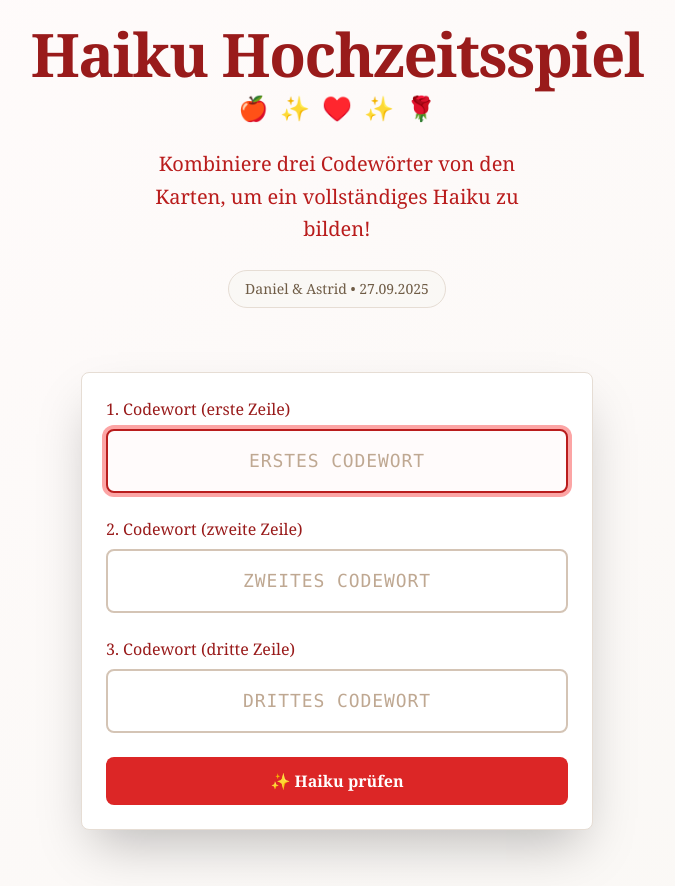
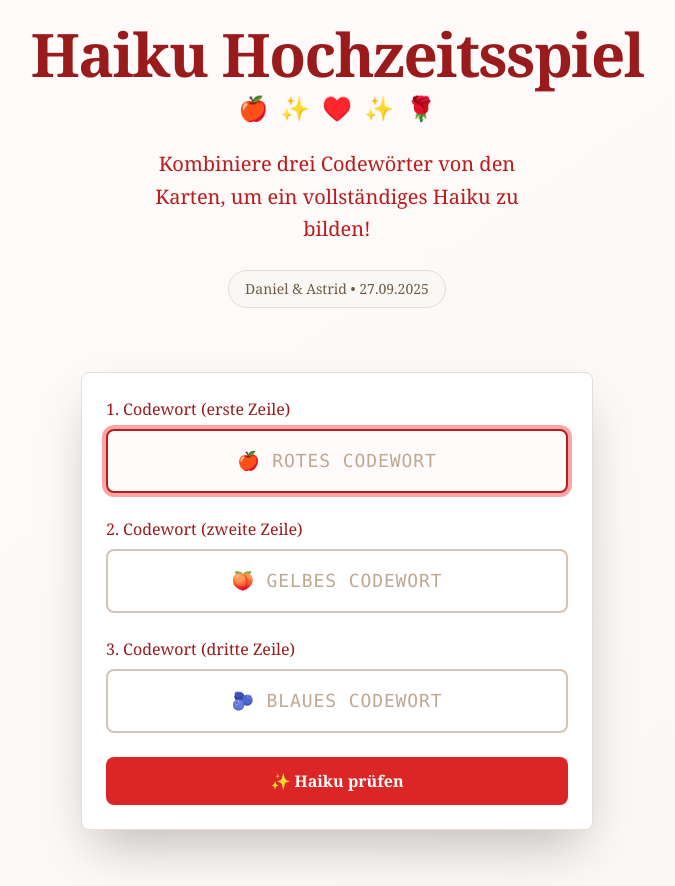
Before and after one commit to Nelathan/gaderbauer-wedding-game, a Vue app: page / in a window 1280 px wide. Shown: the whole page, without its empty margins (303-978 px from the left). Built offline with nearby package versions, Linux system fonts and the light colour scheme.

Commit message:
Format template attributes to new lines for readability

```diff
--- a/src/components/GameBoard.vue
+++ b/src/components/GameBoard.vue
@@ -78,7 +78,7 @@
                 :class="{
                   'error-shake': invalidCodewords.codeword1,
                 }"
-                placeholder="Erstes Codewort"
+                placeholder="🍎 Rotes Codewort"
                 :disabled="timeoutRemaining > 0"
                 maxlength="10"
                 @input="clearFieldError('codeword1')"
@@ -109,7 +109,7 @@
                 :class="{
                   'error-shake': invalidCodewords.codeword2,
                 }"
-                placeholder="Zweites Codewort"
+                placeholder="🍑 Gelbes Codewort"
                 :disabled="timeoutRemaining > 0"
                 maxlength="10"
                 @input="clearFieldError('codeword2')"
@@ -144,7 +144,7 @@
                 :class="{
                   'error-shake': invalidCodewords.codeword3,
                 }"
-                placeholder="Drittes Codewort"
+                placeholder="🫐 Blaues Codewort"
                 :disabled="timeoutRemaining > 0"
                 maxlength="10"
                 @input="clearFieldError('codeword3')"
```
